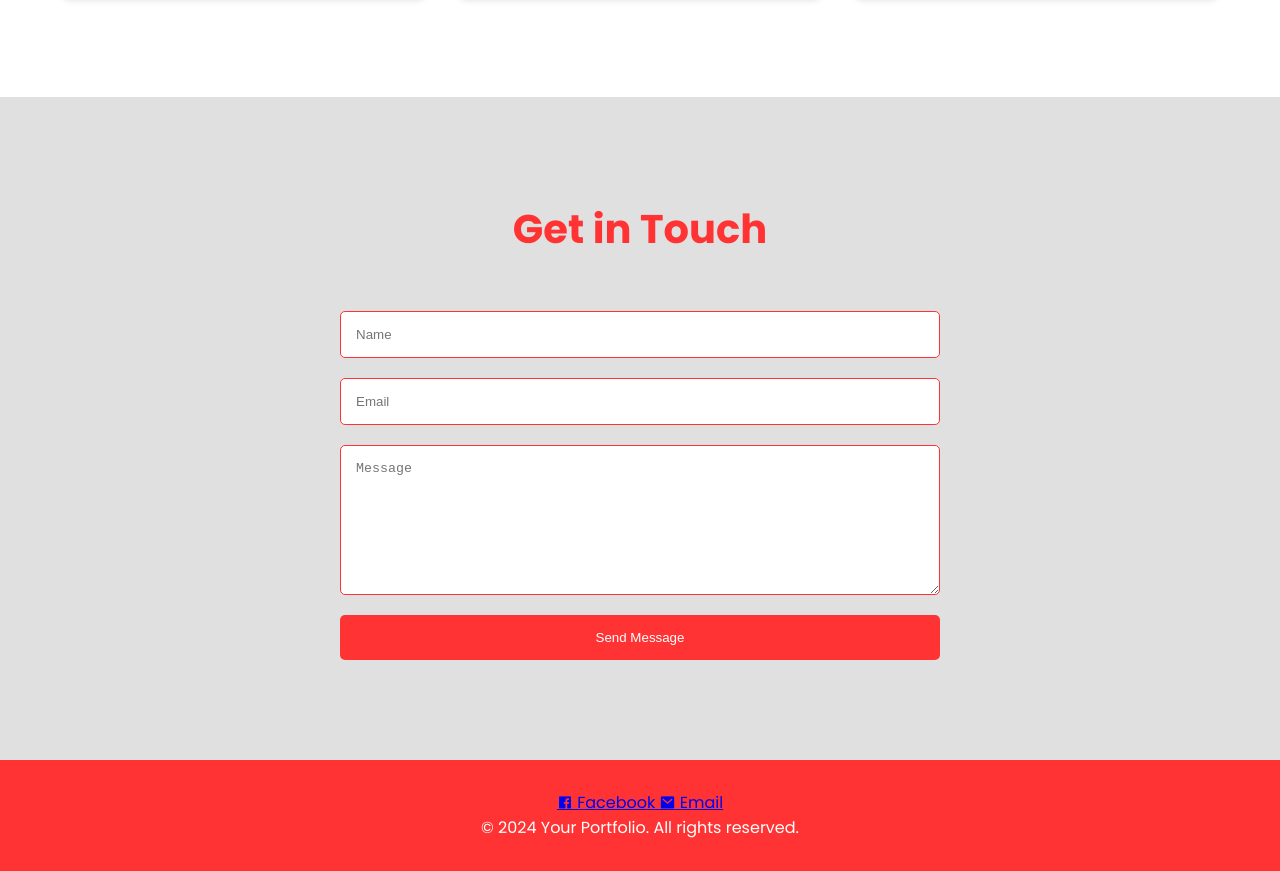
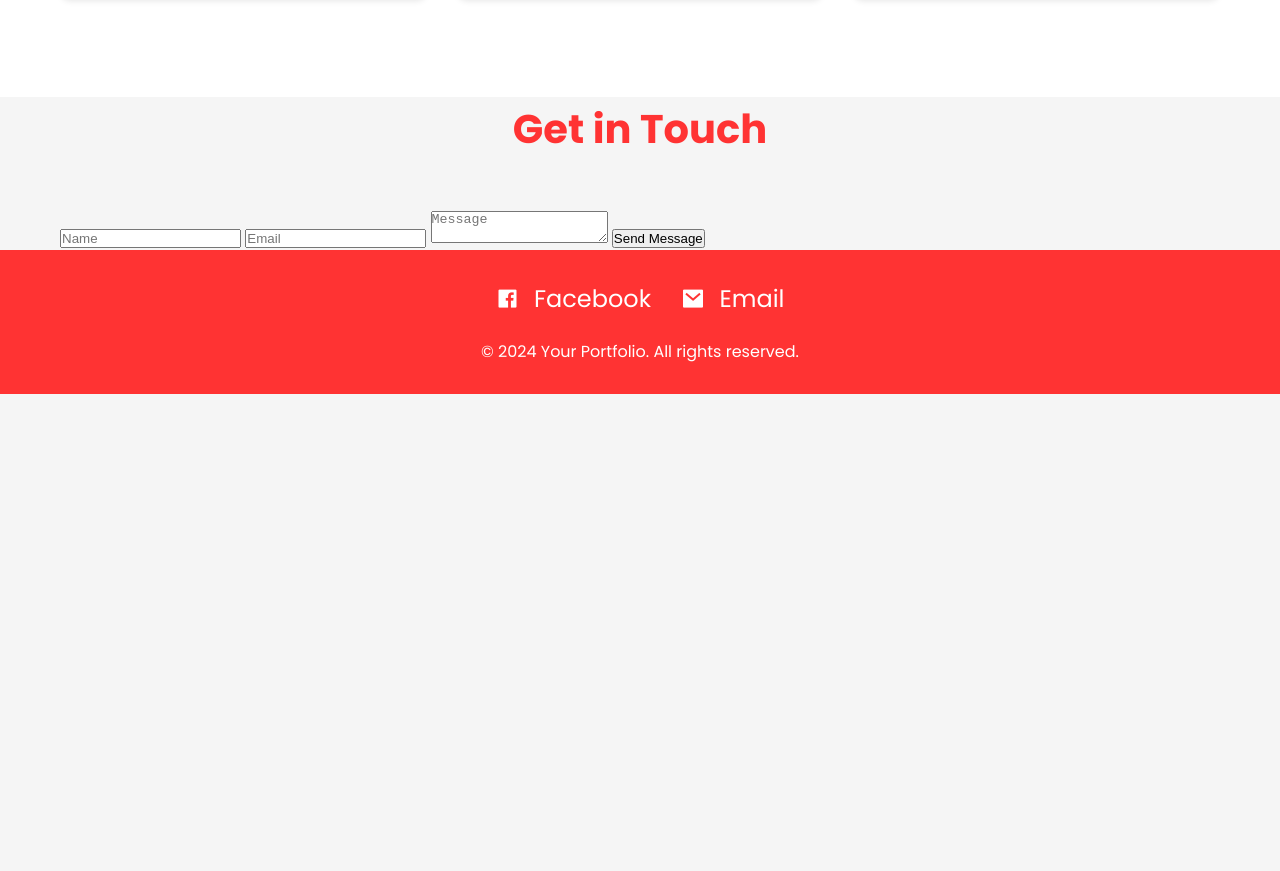
Before and after one commit to watanabExD/watanabExD.github.io, a plain HTML site: page index.html in a window 1280 px wide. Shown: the part 2866-3737 px from the top of the page. After the commit the page ends 3260 px from the top, so only its background shows below. Drawn offline with nearby package versions, Linux system fonts and the light colour scheme.

Commit message:
Update style.css

```diff
--- a/style.css
+++ b/style.css
@@ -217,48 +217,6 @@ body {
   color: var(--color-secondary);
 }
 
-/* Contact Section */
-.contact {
-  padding: 100px 0;
-  background-color: var(--color-accent);
-}
-
-.contact-form {
-  max-width: 600px;
-  margin: 50px auto 0;
-  display: flex;
-  flex-direction: column;
-  gap: 20px;
-}
-
-.contact-form input,
-.contact-form textarea {
-  padding: 15px;
-  border: 1px solid var(--color-primary);
-  border-radius: 5px;
-  background-color: var(--color-secondary);
-  color: var(--color-text);
-}
-
-.contact-form textarea {
-  height: 150px;
-  resize: vertical;
-}
-
-.submit-button {
-  padding: 15px 30px;
-  background-color: var(--color-primary);
-  color: var(--color-secondary);
-  border: none;
-  border-radius: 5px;
-  cursor: pointer;
-  transition: background-color 0.3s ease;
-}
-
-.submit-button:hover {
-  background-color: #cc0000;
-}
-
 /* Footer */
 .footer {
   padding: 30px 0;
@@ -340,3 +298,42 @@ h2 {
   text-decoration: none;
   color: inherit;
 }
+/* Footer */
+.footer {
+  padding: 30px 0;
+  background-color: var(--color-primary);
+  color: var(--color-secondary);
+  text-align: center;
+  display: flex;
+  justify-content: center;
+  align-items: center;
+  flex-direction: column; /* Stack content vertically */
+}
+
+.footer .social-links {
+  display: flex;
+  justify-content: center;
+  align-items: center;
+  gap: 30px; /* Adjust gap between the icons */
+  margin-bottom: 20px;
+}
+
+.footer .social-links a {
+  color: var(--color-secondary);
+  font-size: 2rem;
+  text-decoration: none;
+  transition: color 0.3s ease;
+}
+
+.footer .social-links a:hover {
+  color: var(--color-accent);
+}
+
+/* Email text styling */
+.footer .social-links a {
+  font-size: 1.5rem;
+}
+
+.footer .social-links i {
+  margin-right: 8px; /* Add space between the icon and the text */
+}
```
